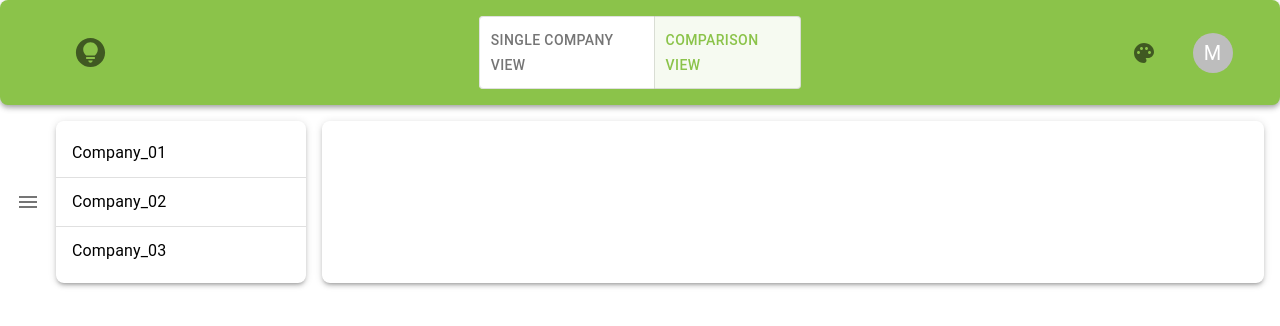
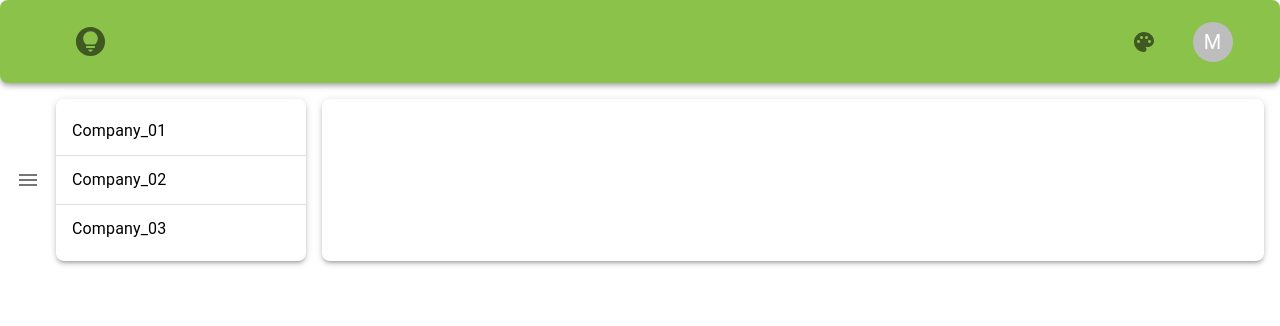
Before and after one commit to COMP9900-24T1-Nullbody/frontend, a React (Create React App) app: page /user/history in a window 1280 px wide. Shown: the top 326 px of the page. Built offline with nearby package versions, Linux system fonts and the light colour scheme.

Commit message:
1. 添加了toggle button group在/user/profile和 /user/history的路由下的隐藏

```diff
--- a/src/components/NavBar.jsx
+++ b/src/components/NavBar.jsx
@@ -1,5 +1,6 @@
 import React, { useState } from "react";
 import PropTypes from "prop-types";
+import { useLocation } from "react-router-dom"; // Import useLocation hook
 
 import AppBar from "@mui/material/AppBar";
 import Toolbar from "@mui/material/Toolbar";
@@ -26,6 +27,9 @@ import { ColorPalette } from "./ColorPalette";
 import { Link } from "react-router-dom";
 
 export default function NavBar({ setThemeColor, avatarImage }) {
+  // Use useLocation hook to get current location
+  const location = useLocation();
+
   // Set initial view based on current location
   const initialView =
     location.pathname === "/main/single"
@@ -44,6 +48,14 @@ export default function NavBar({ setThemeColor, avatarImage }) {
 
   const handleCloseDialog = () => {
     setOpenDialog(false);
+  };
+
+  // Function to check if ToggleButtonGroup should be shown
+  const shouldShowToggleButtonGroup = () => {
+    return (
+      location.pathname !== "/user/profile" &&
+      location.pathname !== "/user/history"
+    );
   };
 
   return (
@@ -66,6 +78,7 @@ export default function NavBar({ setThemeColor, avatarImage }) {
           </Grid>
 
           {/* View Selection Toggle Buttons */}
+
           <Grid
             item
             container
@@ -81,6 +94,7 @@ export default function NavBar({ setThemeColor, avatarImage }) {
               justifyContent="center"
               alignContent="center"
             >
+              {shouldShowToggleButtonGroup() && (
                 <ToggleButtonGroup
                   color="primary"
                   sx={{ bgcolor: "white" }}
@@ -104,6 +118,7 @@ export default function NavBar({ setThemeColor, avatarImage }) {
                     Comparison View
                   </ToggleButton>
                 </ToggleButtonGroup>
+              )}
             </Grid>
           </Grid>
 
```
Lines whose indentation alone changed are shown as unchanged.
